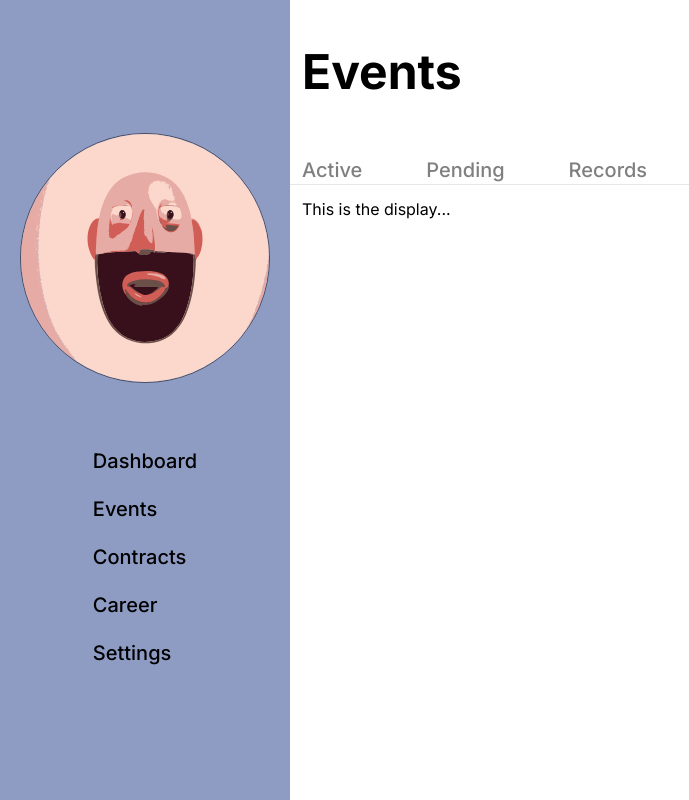
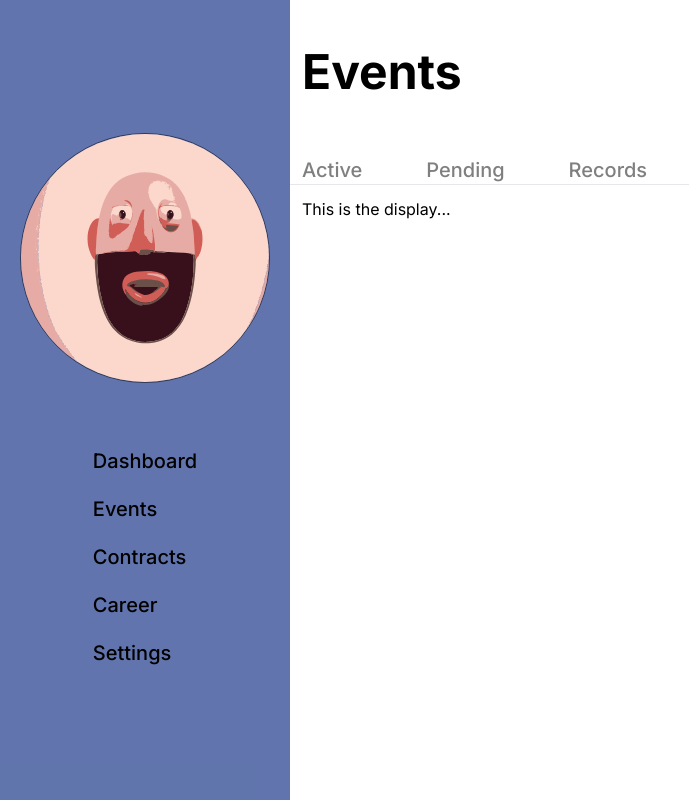
Before and after one commit to mmesomasaint/jointt, a Next.js app: page /dashboard/events in a window 1280 px wide. Shown: the whole page, without its empty margins (0-689 px from the left). Built offline with nearby package versions, Linux system fonts and the light colour scheme; no server answers.

Commit message:
Fix: Adjust sidebar bg

```diff
--- a/app/dashboard/components/sidebar.tsx
+++ b/app/dashboard/components/sidebar.tsx
@@ -3,7 +3,7 @@ import Nav from './nav'
 
 export default function SideBar() {
   return (
-    <div className='flex flex-col gap-16 justify-center items-center p-5 bg-blue-900/50 min-h-screen'>
+    <div className='flex flex-col gap-16 justify-center items-center p-5 bg-blue-900/70 min-h-screen'>
       <Avatar src={null} />
       <Nav />
     </div>
```
